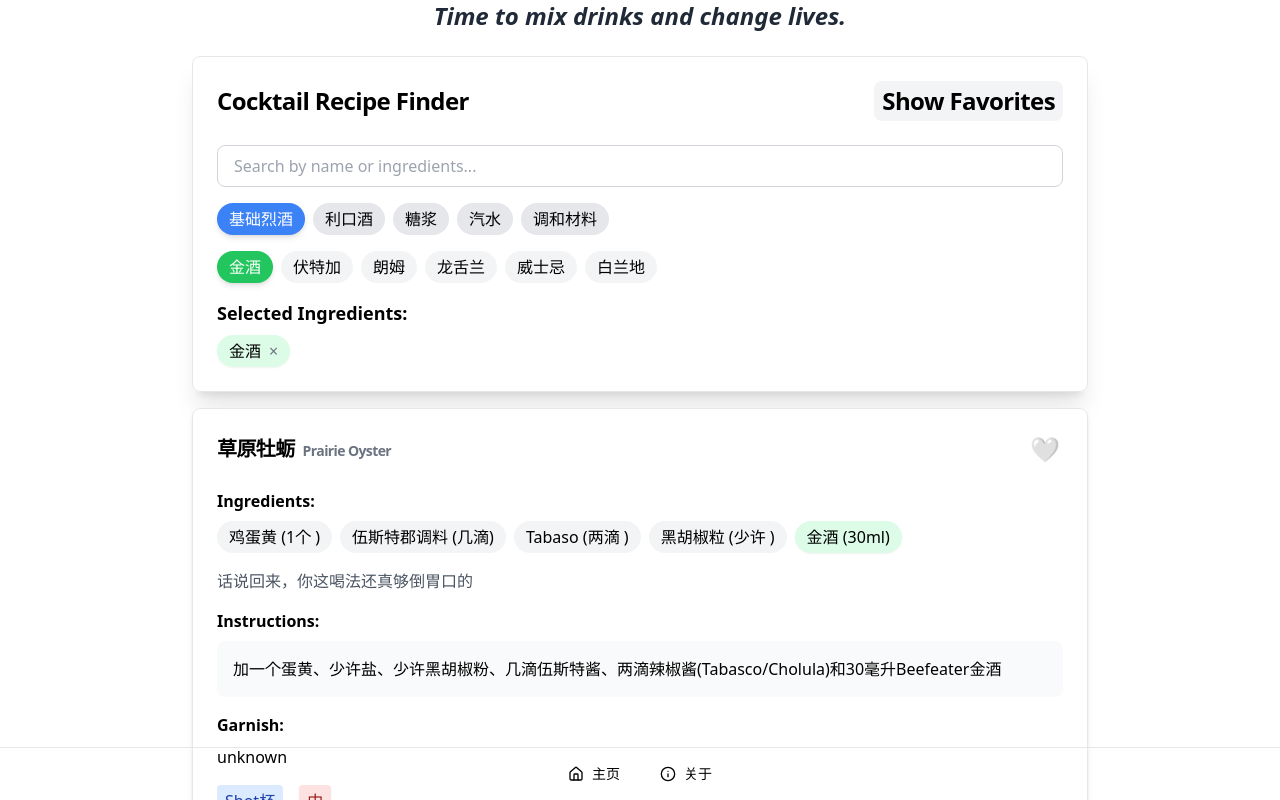
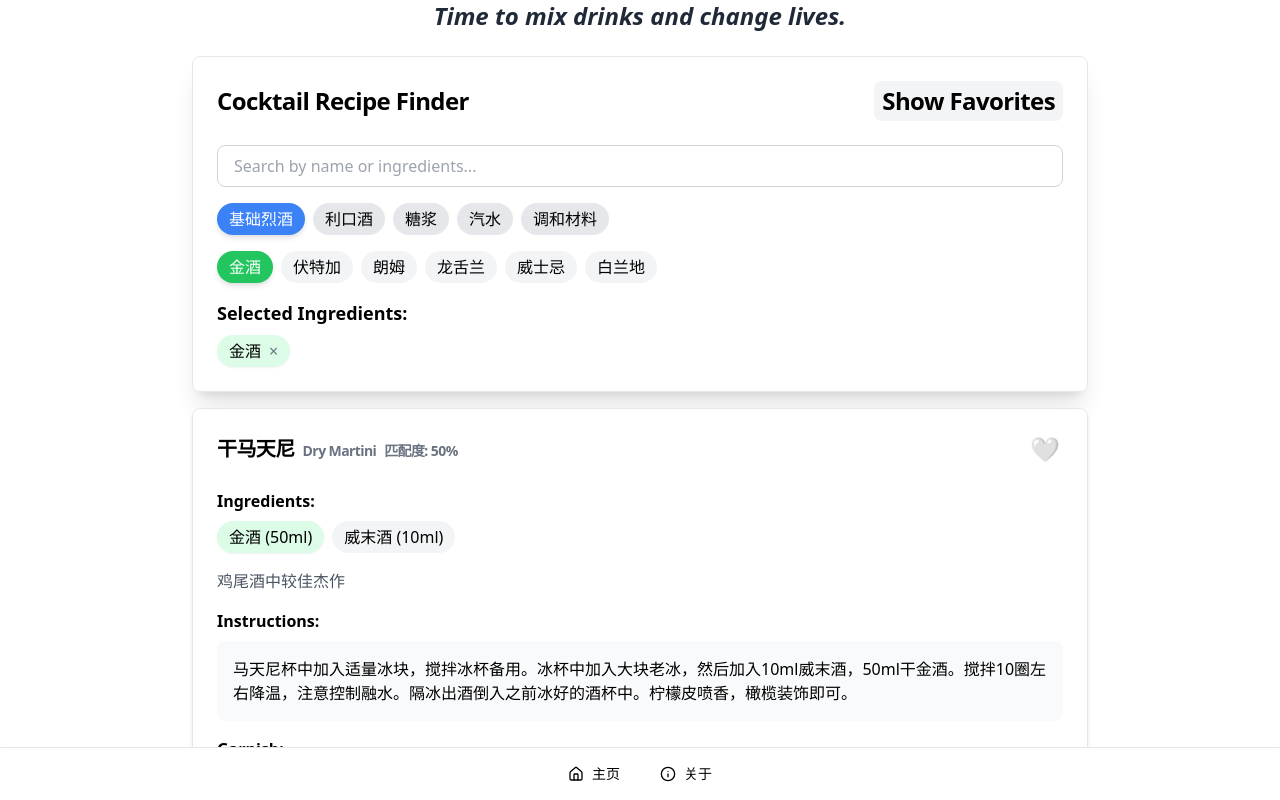
Before and after one commit to 5Yuechang/tiaojiu, a React (Vite) app: page / in a window 1280 px wide. Both pictures are taken after a click on the button "金酒". Shown: the top 800 px of the page. Built offline with nearby package versions, Linux system fonts and the light colour scheme.

Commit message:
update: 更新项目内容

```diff
--- a/src/components/CocktailFinder.tsx
+++ b/src/components/CocktailFinder.tsx
@@ -97,8 +97,27 @@ const CocktailFinder: FC = () => {
                 )
             );
         }
+        // 修改百分比计算和排序
+        return filteredCocktails.map(cocktail => {
+            // 计算该配方中匹配选中标签的数量
+            const matchedCount = selectedIngredients.filter(ingredient =>
+                cocktail.ingredients.some(i =>
+                    i.name.toLowerCase().includes(ingredient.toLowerCase())
+                )
+            ).length;
 
-        return filteredCocktails;
+            // 计算配方总共需要的原料数量
+            const totalIngredients = cocktail.ingredients.length;
+
+            // 计算匹配度百分比（选中的标签数量 / 配方总原料数量）
+            const matchPercentage = (matchedCount / totalIngredients) * 100;
+
+            return {
+                ...cocktail,
+                matchPercentage
+            };
+        }).sort((a, b) => b.matchPercentage - a.matchPercentage);
+
     }, [cocktails, selectedIngredients, searchTerm, favorites.items, showOnlyFavorites]);
 
     // 切换原料选择
@@ -233,6 +252,11 @@ const filteredItems = useMemo(() => {
                                     <span className="text-sm text-gray-500 ml-2">
                                         {cocktail.englishName}
                                     </span>
+                                    {selectedIngredients.length > 0 && (
+                                        <span className="text-sm text-gray-500 ml-2">
+                                            匹配度: {cocktail.matchPercentage.toFixed(0)}%
+                                        </span>
+                                    )}
                                 </div>
                                 <div className="flex items-center gap-4">
                                     <button
--- a/src/components/Navigation.tsx
+++ b/src/components/Navigation.tsx
@@ -10,7 +10,7 @@ interface NavigationProps {
 
 const Navigation = ({ currentPage, onPageChange }: NavigationProps) => {
     return (
-        <div className="fixed bottom-0 left-0 right-0 bg-background border-t">
+        <div className="fixed bottom-0 left-0 right-0 bg-white border-t shadow-lg">
             <div className="max-w-4xl mx-auto px-4 py-2 flex justify-center space-x-4">
                 <Button
                     variant={currentPage === 'home' ? 'default' : 'ghost'}
```
Also changed, not shown: 2 other files (tests, documents, lock files or other folders).
